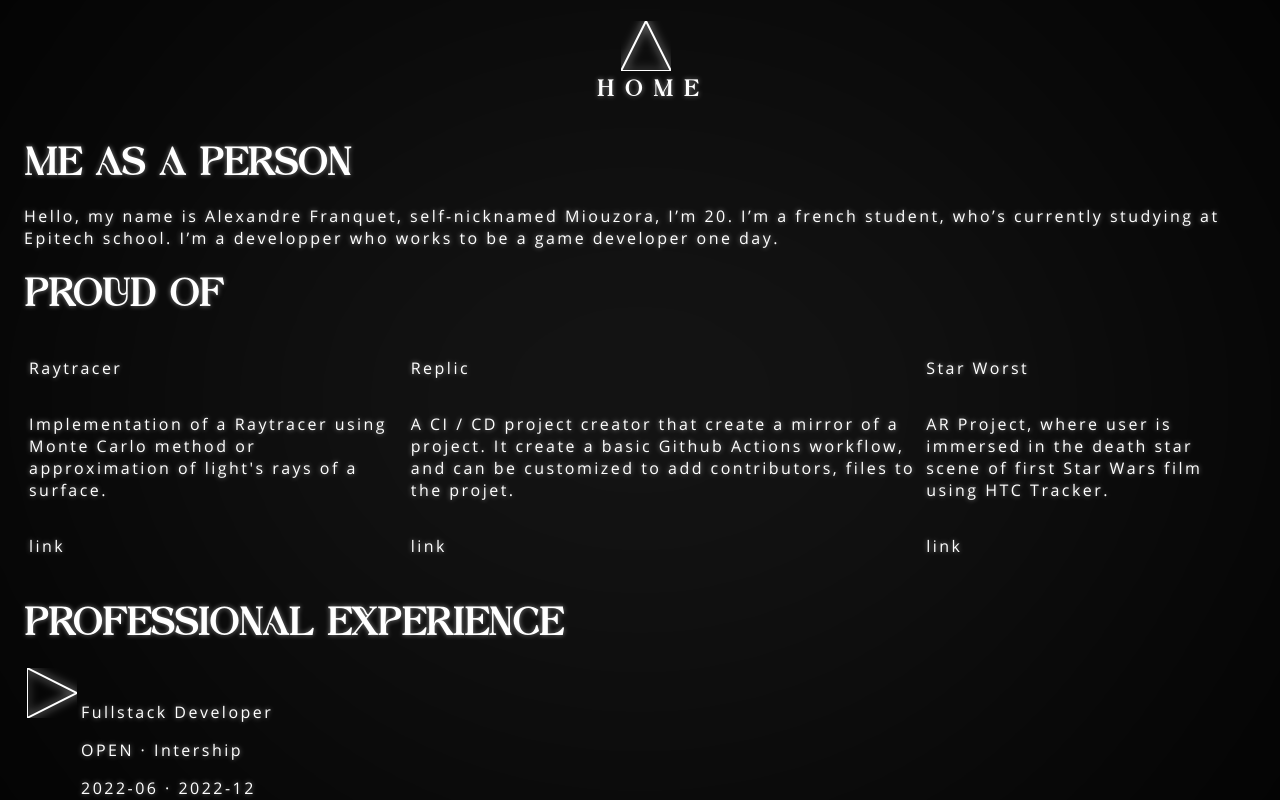
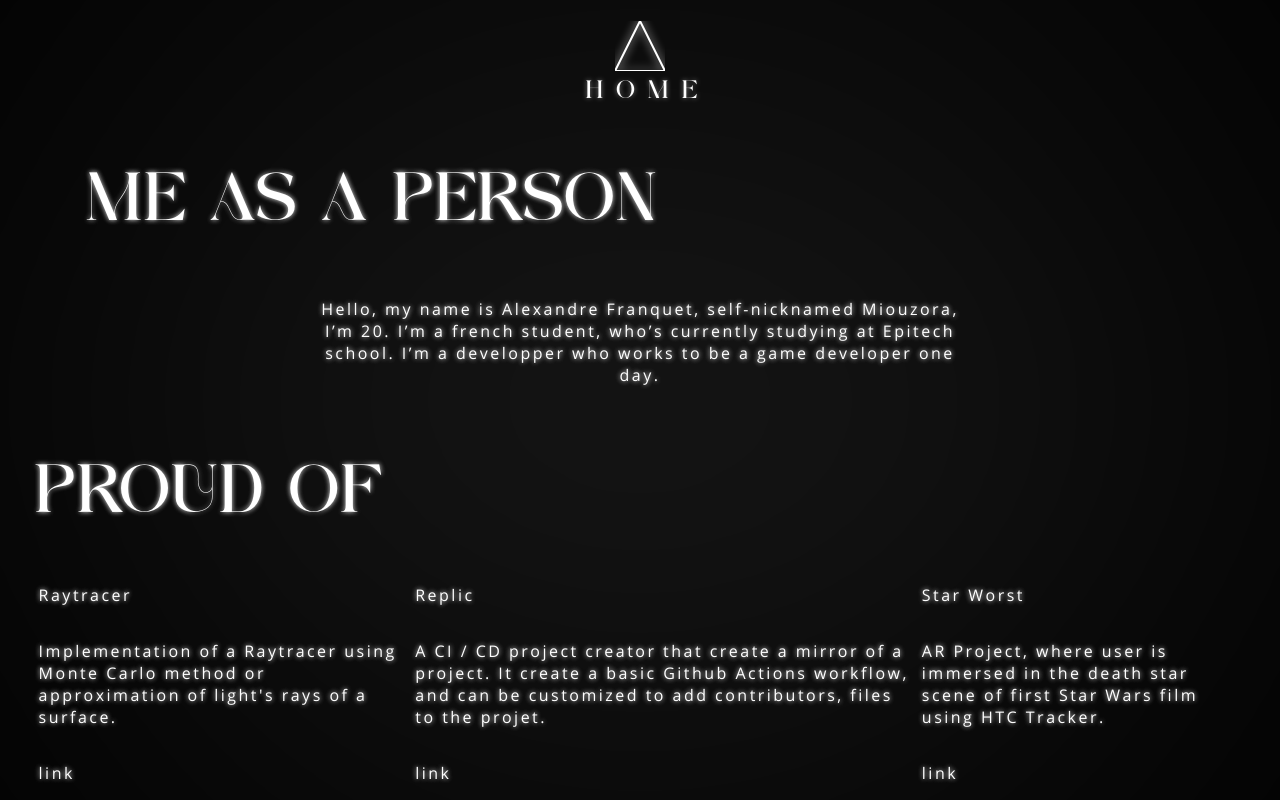
Before and after one commit to Miou-zora/miou-zora.github.io, a React (Create React App) app: page /me in a window 1280 px wide. Shown: the top 800 px of the page. Built offline with nearby package versions, Linux system fonts and the light colour scheme.

Commit message:
style(me): me as a person noice

```diff
--- a/src/components/MeAsAPerson.tsx
+++ b/src/components/MeAsAPerson.tsx
@@ -3,8 +3,10 @@ import React from 'react'
 export default function MeAsAPerson(): JSX.Element {
   return (
     <div>
-      <h1>ME AS A PERSON</h1>
-      <p>Hello, my name is Alexandre Franquet, self-nicknamed Miouzora, I’m 20. I’m a french student, who’s currently studying at Epitech school. I’m a developper who works to be a game developer one day.</p>
+      <h1 style={{ marginLeft: '4vw' }}>ME AS A PERSON</h1>
+      <div style={{ minWidth: '400px', maxWidth: '50vw', margin: '4rem auto' }}>
+        <p style={{ textAlign: 'center', fontWeight: '100' }}>Hello, my name is Alexandre Franquet, self-nicknamed Miouzora, I’m 20. I’m a french student, who’s currently studying at Epitech school. I’m a developper who works to be a game developer one day.</p>
+      </div>
     </div>
   )
 }
--- a/src/components/PageButton.module.css
+++ b/src/components/PageButton.module.css
@@ -1,6 +1,5 @@
 .button {
     cursor: pointer;
-    width: 100px;
     height: auto;
     padding: 0;
     margin: 10px;
--- a/src/pages/Me.tsx
+++ b/src/pages/Me.tsx
@@ -14,7 +14,7 @@ export default function MePage(): JSX.Element {
       <div className={style.middleButton}>
         <PageButtonWithText page="/" direction={Direction.Up} text="HOME" />
       </div>
-      <div style={{ margin: '0 2vh' }}>
+      <div style={{ margin: '0 2vw' }}>
         <MeAsAPerson />
         <ProudOf />
         <ProExp />
--- a/src/styles/Globals.css
+++ b/src/styles/Globals.css
@@ -1,6 +1,8 @@
 body {
     color: #fff; /* Set the color of the blurred text */
-    text-shadow: 0 0 5px rgba(255, 255, 255, 0.5);
+    text-shadow:
+        0 0 5px rgba(255, 255, 255, 0.5),
+        0 0 5px rgba(255, 255, 255, 0.5);
     font-family: 'AgainstRegular';
 }
 
@@ -29,8 +31,26 @@ a {
     font-family: 'AgainstRegular';
 }
 
+h1 {
+    font-weight: 100;
+    font-size: 3.5rem;
+}
+
+h2 {
+    font-weight: 100;
+}
+
+h3 {
+    font-weight: 100;
+    font-size: 1.3rem;
+}
+
+h4 {
+    font-weight: 100;
+}
+
 .ellipse {
-    position: absolute;
+    position: fixed;
     width: 80%;
     height: 50%;
     transform: translate(-50%, -50%);
```
